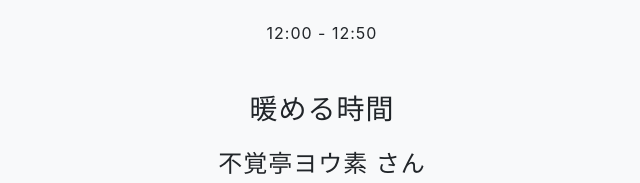
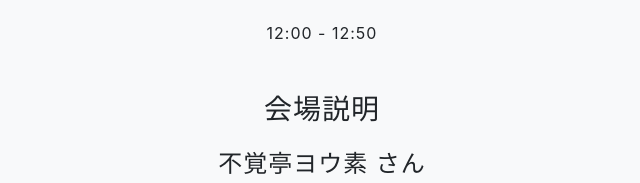
Before and after one commit to infra-workshop/infra-study-summit, a website with bundled scripts: page index.html in a window 1280 px wide. Shown: the part 2819-3002 px from the top of the page, without its empty margins (318-958 px from the left). Built offline with nearby package versions, Linux system fonts and the light colour scheme; a small style sheet from the web is missing.

Commit message:
タイムテーブルの表記を変更

```diff
--- a/index.html
+++ b/index.html
@@ -107,7 +107,7 @@
               <p class="mb-lg-5">12:00 - 12:50</p>
             </div>
             <div class="col-lg-8 mx-auto">
-              <h3 class="mb-4">暖める時間</h3>
+              <h3 class="mb-4">会場説明</h3>
               <h4 class="mb-4">不覚亭ヨウ素 さん</h4>
               <p class="mb-4"><img src="https://pbs.twimg.com/profile_images/876058628297433088/scgN1MmY_400x400.jpg" width=100px></p>
               <p class="mb-lg-5">12:50 - 13:00</p>
```
Also changed, not shown: .travis.yml (added), 1 other file.
